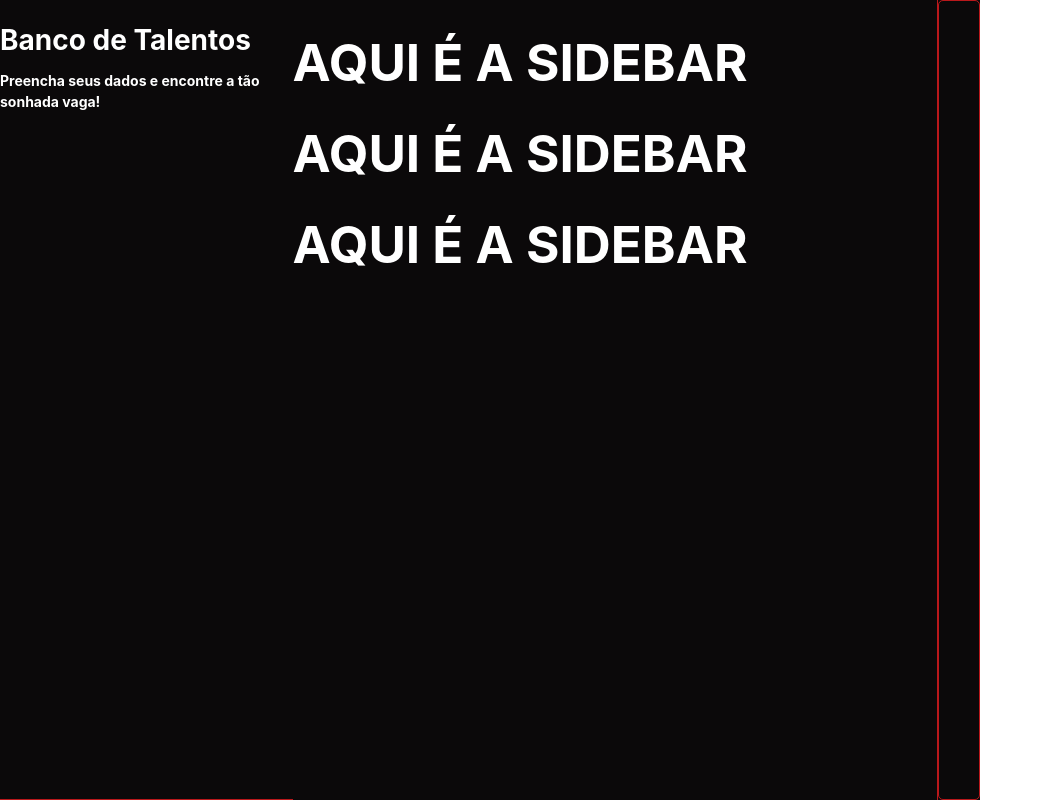
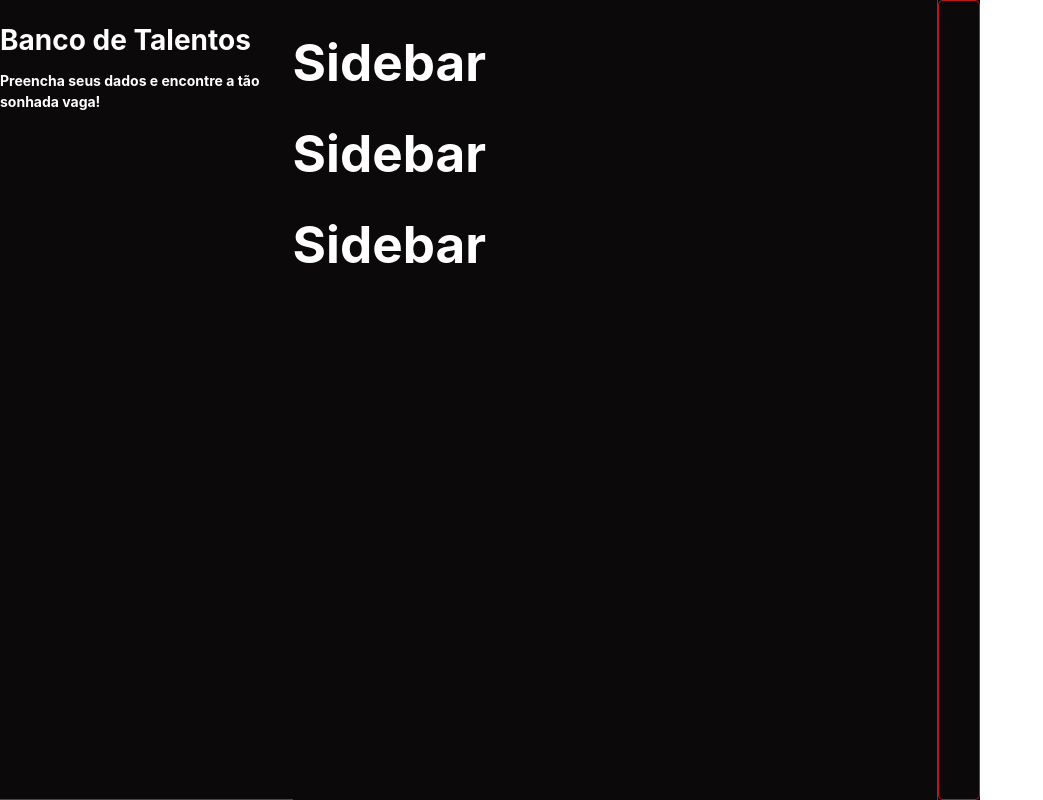
Before and after one commit to Tassio-Med/multiform, a React (Vite) app: page / in a window 1280 px wide. Shown: the whole page, without its empty margins (0-1043 px from the left). Built offline with nearby package versions, Linux system fonts and the light colour scheme.

Commit message:
feat: sidebar estruturada

```diff
--- a/src/components/Sidebar/index.tsx
+++ b/src/components/Sidebar/index.tsx
@@ -1,7 +1,7 @@
 export const Sidebar = () => {
   return(
     <div>
-      <h1>AQUI É A SIDEBAR</h1>
+      <h1>Sidebar</h1>
     </div>
   )
 }
```
Also changed, not shown: src/components/Sidebar/styles.ts (added).
